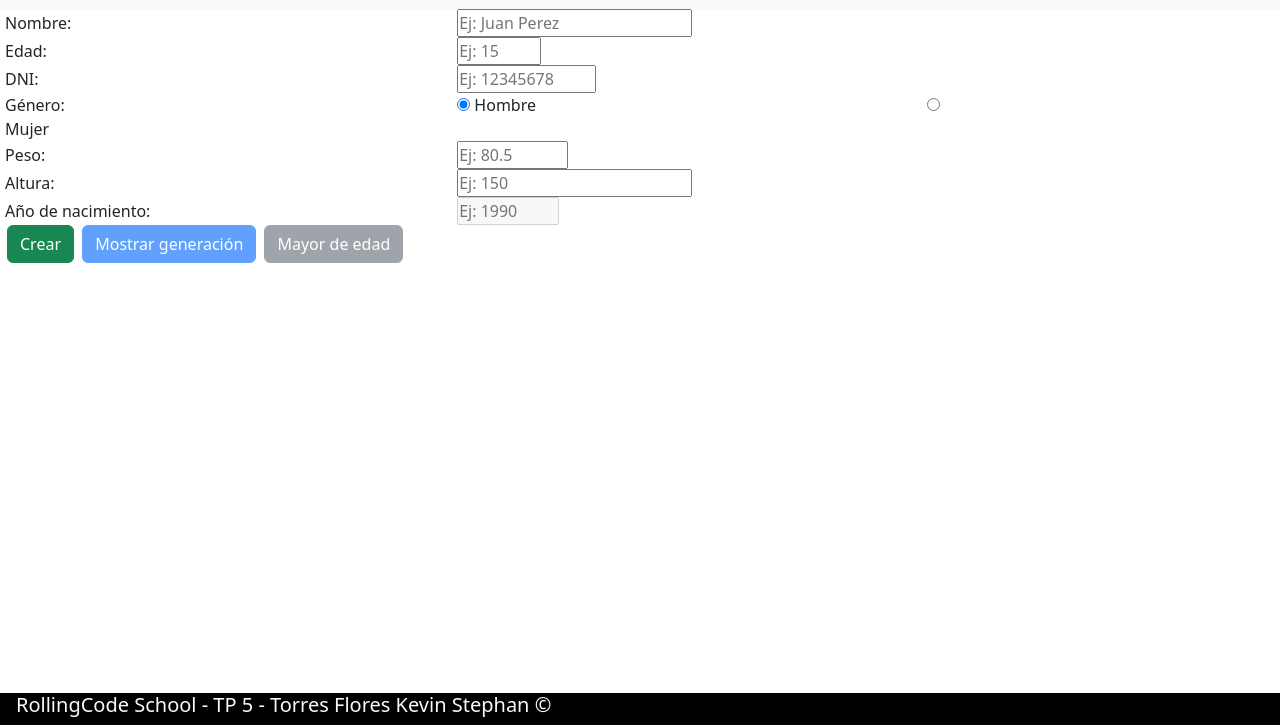
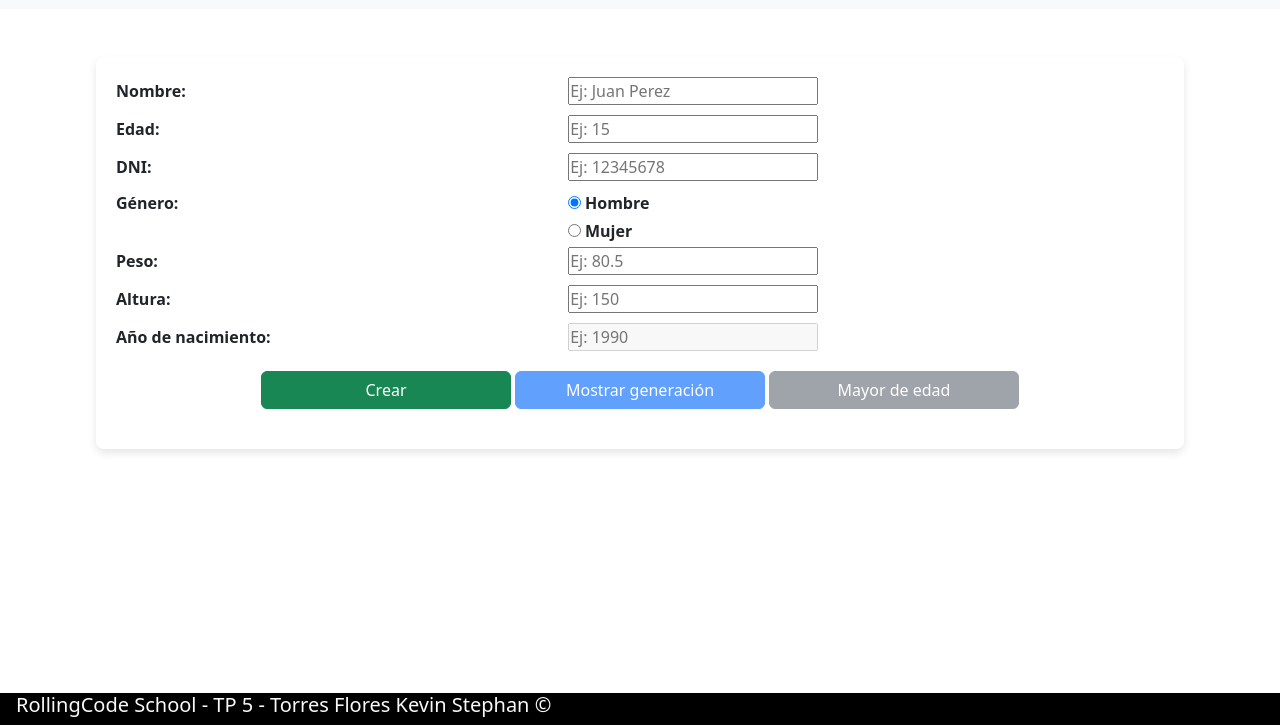
Before and after one commit to kstephantorres/practico5js-p2, a plain HTML site: page index.html in a window 1280 px wide. Shown: the part 75-800 px from the top of the page. Drawn offline with nearby package versions, Linux system fonts and the light colour scheme.

Commit message:
Se agrego stilos al proyecto

```diff
--- a/assets/css/style.css
+++ b/assets/css/style.css
@@ -22,3 +22,50 @@ body{
     flex-direction: column;
     min-height: 100vh;
 }
+
+form {
+    background-color: #ffffff;
+    padding: 20px;
+    border-radius: 8px;
+    box-shadow: 0 4px 8px rgba(0, 0, 0, 0.1);
+    max-width: 85vw;
+    margin: 0 auto;
+  }
+
+  label {
+    font-weight: bold;
+  }
+  #radioHombre, #radioMujer{
+    width: auto;
+  }
+
+  input {
+    margin-bottom: 10px;
+  }
+
+  button {
+    margin-top: 10px;
+  }
+
+  @media (max-width: 470px) {
+    input[type="text"],
+    input[type="number"],
+    button {
+      width: 100%;
+    }
+
+
+  }
+  @media (min-width: 471px) {
+    input[type="text"],
+    input[type="number"],
+    button {
+      width: 250px;
+    }
+
+    form{
+        width: 85vw;
+    }
+
+
+  }
--- a/index.html
+++ b/index.html
@@ -17,8 +17,8 @@
             <h1 class="fs-2 text-center">Prácticas con DOM y BOM</h1>
         </nav>
     </header>
-    <main>
-        <form >
+    <main class="mt-5">
+        <form class=" d-flex justify-content-center align-items-md-baseline flex-column">
             <div>
                 <label for="inputNombre">Nombre: </label>
                 <input type="text" id="inputNombre" minlength="3" maxlength="50" required placeholder="Ej: Juan Perez">
@@ -31,12 +31,18 @@
                 <label for="inputDni">DNI: </label>
                 <input type="number" id="inputDni" min="10000000" max="99999999" placeholder="Ej: 12345678" required>
             </div>
-            <div>
+            <div class="d-flex">
                 <label for="genero">Género:</label>
-                <input type="radio" id="radioHombre" name="genero" value="H" checked>
-                <label for="radioHombre">Hombre</label>
-                <input type="radio" id="radioMujer" name="genero" value="M">
-                <label for="radioMujer">Mujer</label>
+                <div class="ps-md-1">
+                    <div class="d-flex align-items-baseline">
+                        <input type="radio" id="radioHombre" name="genero" value="H" checked class="me-1">
+                        <label for="radioHombre">Hombre</label>
+                    </div>
+                    <div class="d-flex align-items-baseline">
+                        <input type="radio" id="radioMujer" name="genero" value="M" class="me-1">
+                        <label for="radioMujer">Mujer</label>
+                    </div>
+                </div>
             </div>
             <div>
                 <label for="inputPeso">Peso: </label>
@@ -44,15 +50,17 @@
             </div>
             <div>
                 <label for="inputAltura">Altura: </label>
-                <input type="inputAltura" id="inputAltura" min="100" max="200" placeholder="Ej: 150" required>
+                <input type="number" id="inputAltura" min="100" max="200" placeholder="Ej: 150" required>
             </div>
             <div>
                 <label for="inputNacimiento">Año de nacimiento: </label>
                 <input type="number" id="inputNacimiento" min="1930" max="2010" placeholder="Ej: 1990" disabled required>
             </div>
-            <button class="btn btn-success" type="submit">Crear</button>
-            <button class="btn btn-primary" type="button" disabled>Mostrar generación</button>
-            <button class="btn btn-secondary" type="button" disabled>Mayor de edad</button>
+            <div class="d-flex align-items-center w-100 flex-sm-row flex-column justify-content-center">
+                <button class="btn btn-success" type="submit">Crear</button>
+                <button class="btn btn-primary" type="button" disabled>Mostrar generación</button>
+                <button class="btn btn-secondary" type="button" disabled>Mayor de edad</button>
+            </div>
         </form>
     </main>
     <footer class="bg-black px-3">
```
